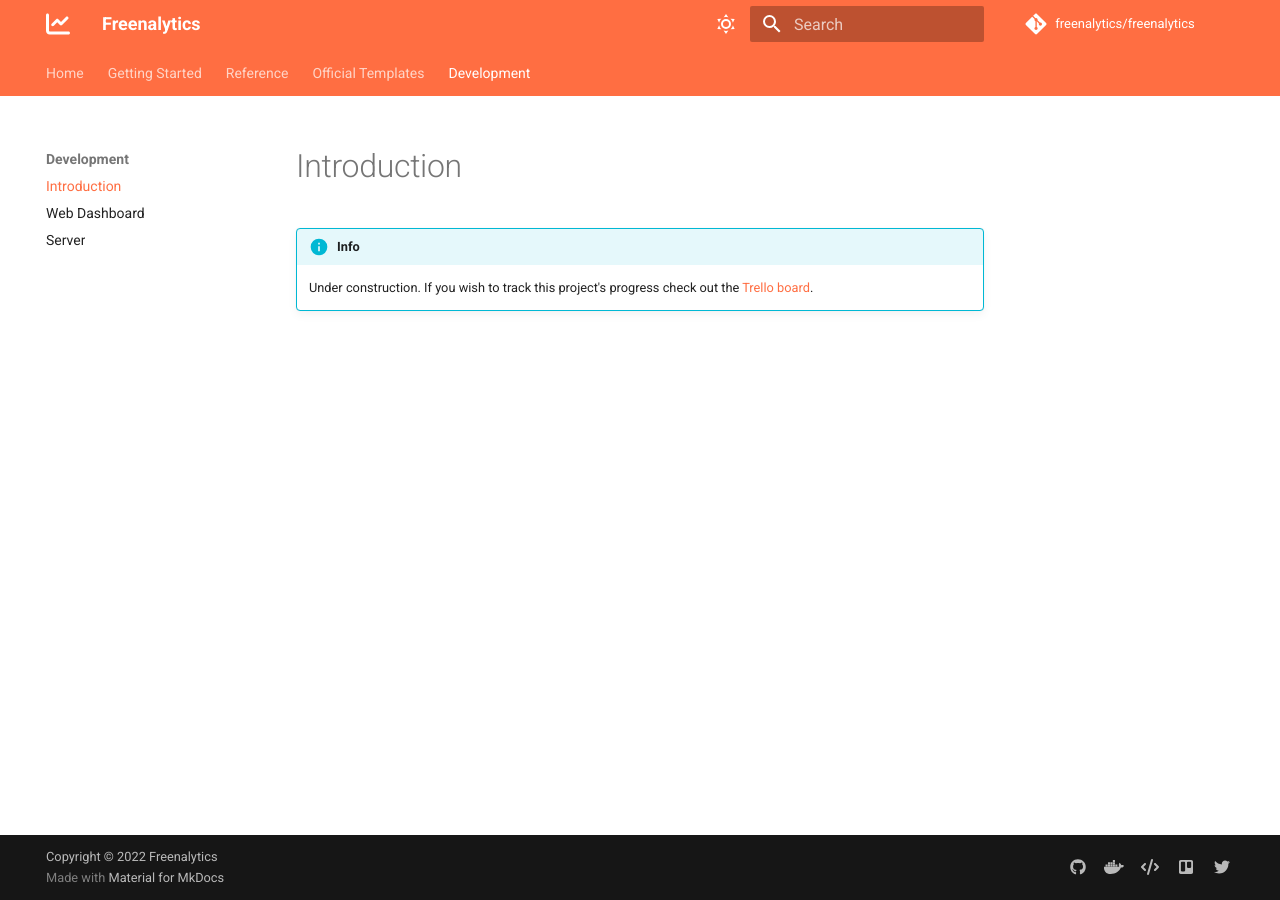
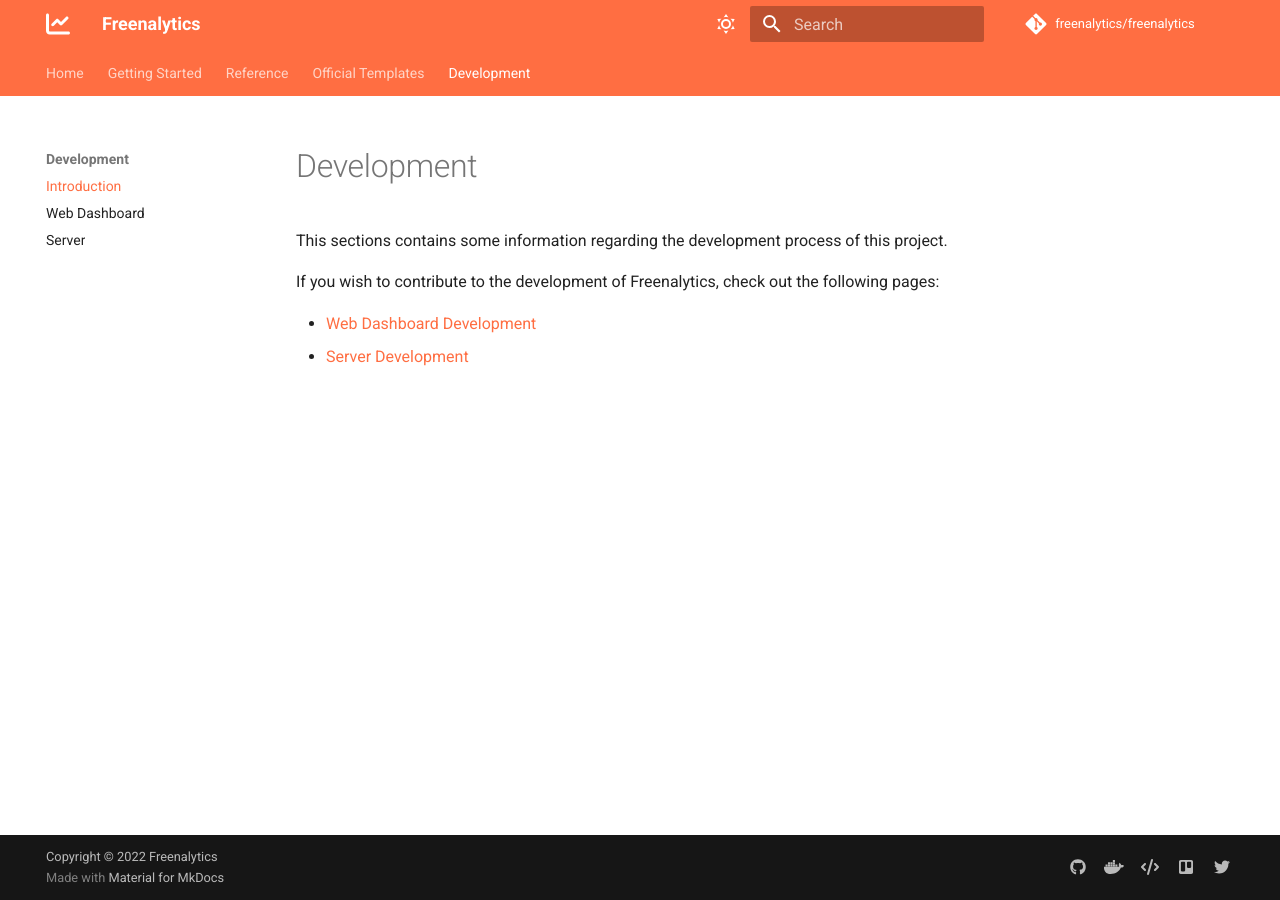
Before and after one commit to freenalytics/documentation, an MkDocs documentation site: the page built from docs/development/index.md, in a window 1280 px wide. Built offline with MkDocs 1.6.1 and Material for MkDocs 9.7.7, drawn with Linux system fonts in a browser that asks for light colours; comment, search, counter and statistics services are not loaded.

Commit message:
Created development/index page.

```diff
--- a/docs/development/index.md
+++ b/docs/development/index.md
@@ -1,2 +1,8 @@
-!!! info
-    Under construction. If you wish to track this project's progress check out the [Trello board](https://trello.com/b/oDg8aD7n).
+# Development
+
+This sections contains some information regarding the development process of this project.
+
+If you wish to contribute to the development of Freenalytics, check out the following pages:
+
+* [Web Dashboard Development](./web-dashboard.md)
+* [Server Development](./server.md)
```
